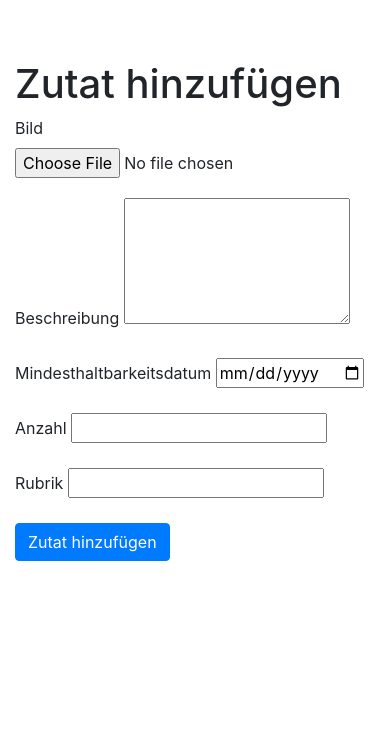
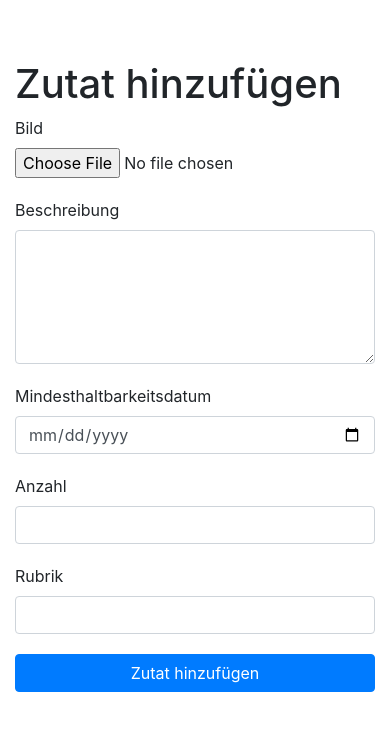
Before and after one commit to NikolasHo/KURS, a Django app: page /ingredients/add/ in a window 390 px wide. Shown: the top 731 px of the page. Run offline with Django 4.2, Linux system fonts and the light colour scheme; some libraries are stand-ins or nearby versions.

Commit message:
Changed for smartphones

```diff
--- a/web/page/templates/pages/add_ingredients.html
+++ b/web/page/templates/pages/add_ingredients.html
@@ -2,6 +2,7 @@
 <html>
 <head>
     <title>Zutat hinzufügen</title>
+    <meta name="viewport" content="width=device-width, initial-scale=1, shrink-to-fit=no">
     <link rel="stylesheet" href="https://stackpath.bootstrapcdn.com/bootstrap/4.5.0/css/bootstrap.min.css">
     <style>
         /* Füge hier dein eigenes CSS hinzu, um das Design anzupassen */
@@ -23,25 +24,25 @@
             {% csrf_token %}
             <div class="form-group">
                 <label for="id_img">Bild</label>
-                <input type="file" name="img" id="id_img" required>
+                <input type="file" class="form-control-file" accept="image/*" capture="camera" name="img" id="id_img" required>
             </div>
             <div class="form-group">
                 <label for="id_description">Beschreibung</label>
-                <textarea name="description" id="id_description" rows="5" required></textarea>
+                <textarea name="description" class="form-control" id="id_description" rows="5" required></textarea>
             </div>
             <div class="form-group">
                 <label for="id_mhd">Mindesthaltbarkeitsdatum</label>
-                <input type="date" name="mhd" id="id_mhd" required>
+                <input type="date" class="form-control" name="mhd" id="id_mhd" required>
             </div>
             <div class="form-group">
                 <label for="id_quantity">Anzahl</label>
-                <input type="number" name="quantity" id="id_quantity" required>
+                <input type="number" class="form-control" name="quantity" id="id_quantity" required>
             </div>
             <div class="form-group">
                 <label for="id_tag">Rubrik</label>
-                <input type="text" name="tag" id="id_tag" required>
+                <input type="text" class="form-control" name="tag" id="id_tag" required>
             </div>
-            <button type="submit" class="btn btn-primary">Zutat hinzufügen</button>
+            <button type="submit" class="btn btn-primary btn-block">Zutat hinzufügen</button>
         </form>
     </div>
 
```
